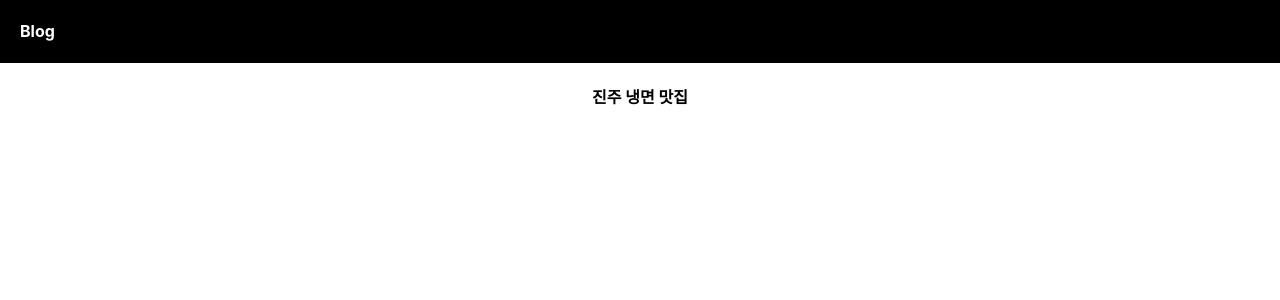
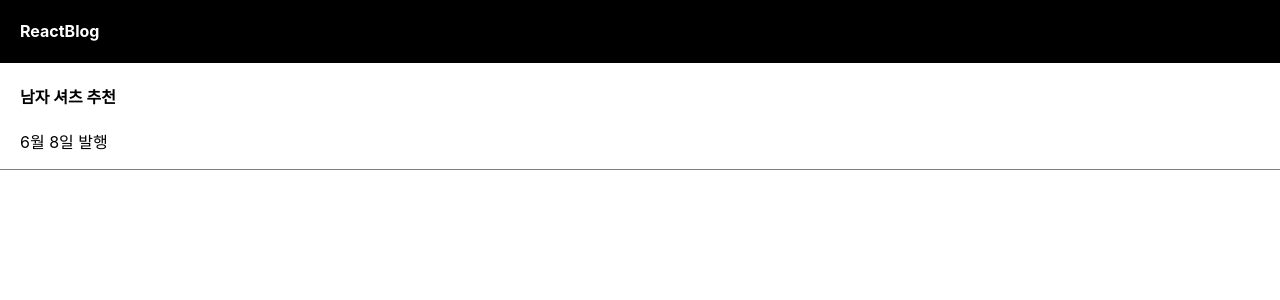
Before and after one commit to eunryongstudy/React, a React (Create React App) app in the folder blog/: page / in a window 1280 px wide. Shown: the top 300 px of the page. Built offline with nearby package versions, Linux system fonts and the light colour scheme.

Commit message:
state, 변수 이용

```diff
--- a/blog/src/App.css
+++ b/blog/src/App.css
@@ -1,5 +1,14 @@
 .App {
   text-align: center;
+}
+div{
+  box-sizing: border-box;
+}
+
+.list{
+  padding-left: 20px;
+  text-align: left;
+  border-bottom: 1px solid grey;
 }
 
 .black-nav{
--- a/blog/src/App.js
+++ b/blog/src/App.js
@@ -1,17 +1,21 @@
 import logo from './logo.svg';
 import './App.css';
+import { useState } from 'react';
 
 function App() {
 
   let post = '진주 냉면 맛집';
-
+  let [글제목, b] =useState('남자 셔츠 추천')
 
   return (
     <div className="App">
       <div className="black-nav">
-        <h4>Blog</h4>
+        <h4>ReactBlog</h4>
       </div>
-      <h4>{post}</h4>
+      <div className="list">
+        <h4>{글제목}</h4>
+        <p>6월 8일 발행</p>
+      </div>
     </div>
   );
 }
```
